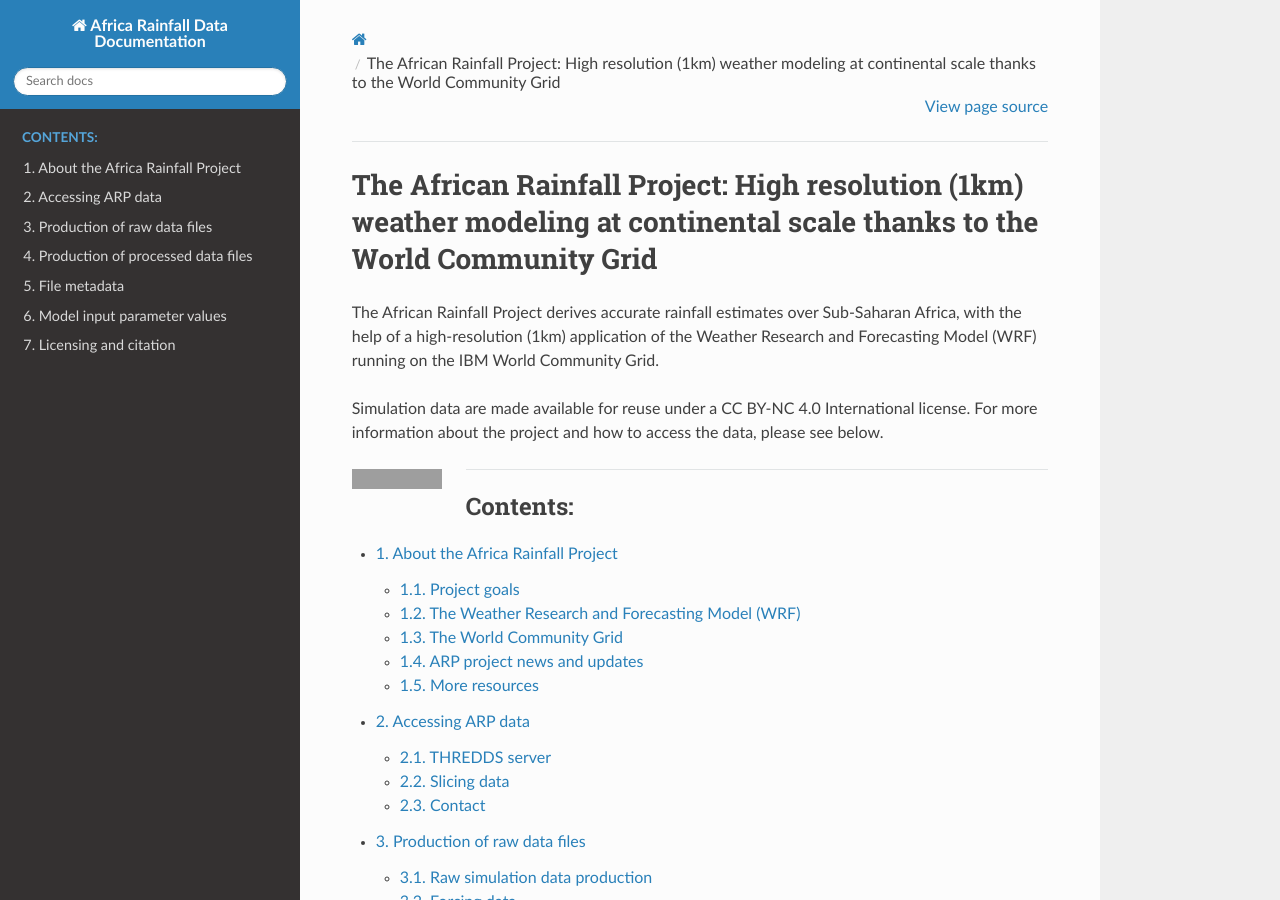
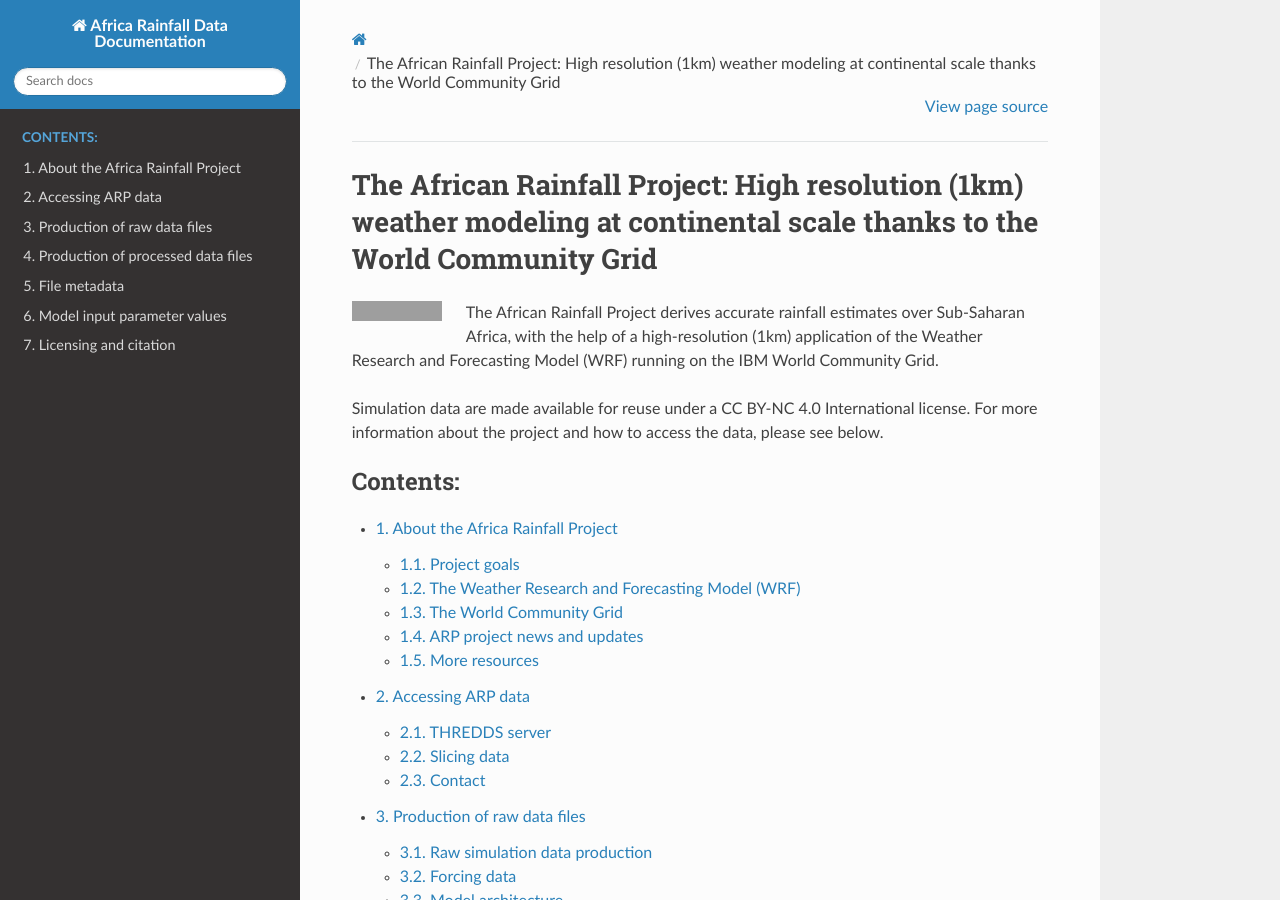
Before and after one commit to CEG-TU-Delft/africarain-docs, a Sphinx documentation site: the page built from docs/source/index.rst, in a window 1280 px wide and 900 px high. Built offline with Sphinx 7.4.7 and the Read the Docs theme 2.0.0, drawn with Linux system fonts in a browser that asks for light colours; grey boxes are pictures that could not be loaded.

```diff
--- a/docs/source/index.rst
+++ b/docs/source/index.rst
@@ -6,14 +6,13 @@
 The African Rainfall Project: High resolution (1km) weather modeling at continental scale thanks to the World Community Grid
 ============================================================================================================================
 
+.. image:: https://img.shields.io/badge/License-CC%20BY--NC%204.0-lightgrey.svg
+   :align: left
+
 The African Rainfall Project derives accurate rainfall estimates over Sub-Saharan Africa, with the help of a high-resolution (1km) application of the Weather Research and Forecasting Model (WRF) running on the IBM World Community Grid.
 
 Simulation data are made available for reuse under a CC BY-NC 4.0 International license. For more information about the project and how to access the data, please see below.
 
-.. image:: https://img.shields.io/badge/License-CC%20BY--NC%204.0-lightgrey.svg
-   :align: left
-
--------------
 
 .. toctree::
    :maxdepth: 2
```
